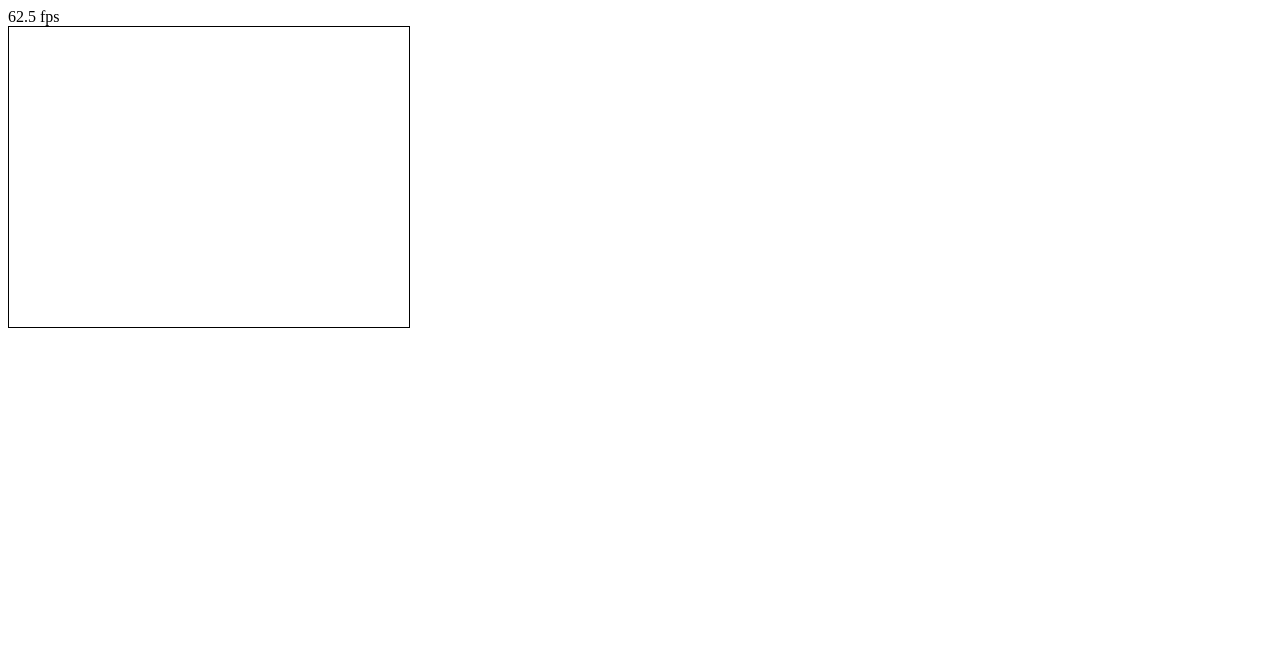
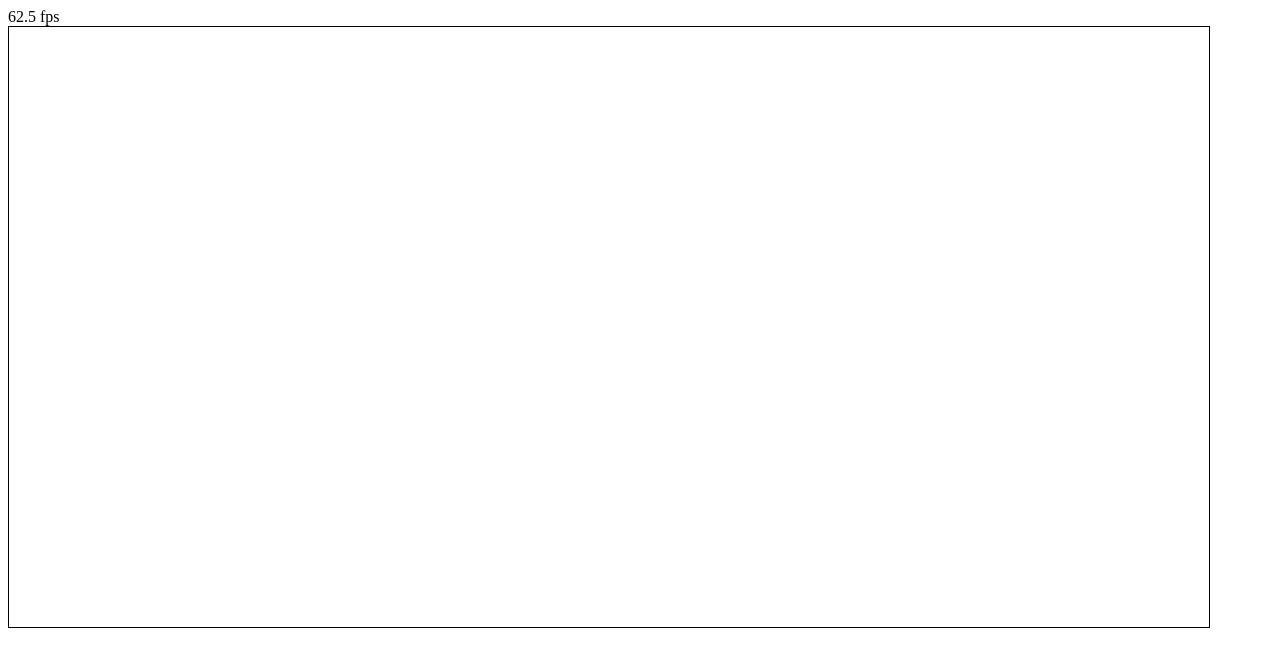
Before and after one commit to kplaczek/ballbounce, a plain HTML site: page index.html in a window 1280 px wide. Drawn offline with Linux system fonts and the light colour scheme.

Commit message:
bigger canvas

```diff
--- a/index.html
+++ b/index.html
@@ -42,6 +42,6 @@
     <body>
         <span id="fps"></span>
         <br>
-        <canvas id="canvas" width="400" height="300"></canvas>
+        <canvas id="canvas" width="1200" height="600"></canvas>
     </body>
 </html>
```
